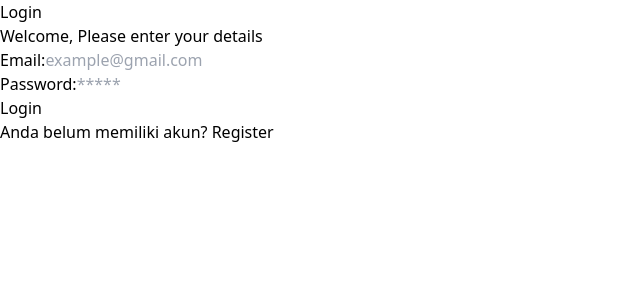
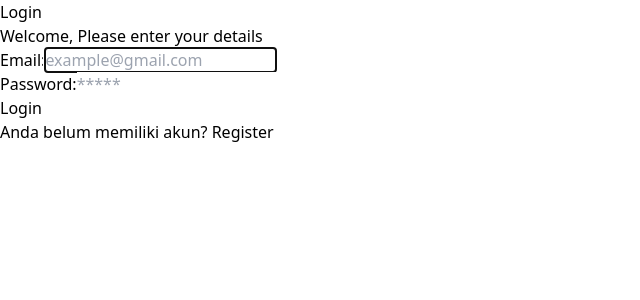
Before and after one commit to Nabilfadilah/Tutorial_React, a React (Vite) app in the folder my-react-app/: page /login in a window 1280 px wide. Shown: the top 300 px of the page, without its empty margins (0-640 px from the left). Built offline with nearby package versions, Linux system fonts and the light colour scheme.

Commit message:
15. useRef

```diff
--- a/my-react-app/src/components/elements/input/Index.jsx
+++ b/my-react-app/src/components/elements/input/Index.jsx
@@ -1,16 +1,22 @@
+import { forwardRef } from "react";
 import Input from "./Input";
 import Label from "./Label";
 
-const InputForm = (props) => {
+const InputForm = forwardRef((props, ref) => {
   // ini mengambil dari semua props di input dan label
   const { label, name, type, placeholder } = props;
 
   return (
     <div className="mb-6">
       <Label htmlFor={name}>{label}</Label>
-      <Input name={name} type={type} placeholder={placeholder}></Input>
+      <Input
+        name={name}
+        type={type}
+        placeholder={placeholder}
+        ref={ref}
+      ></Input>
     </div>
   );
-};
+});
 
 export default InputForm;
--- a/my-react-app/src/components/elements/input/Input.jsx
+++ b/my-react-app/src/components/elements/input/Input.jsx
@@ -1,4 +1,6 @@
-const Input = (props) => {
+import { forwardRef } from "react";
+
+const Input = forwardRef((props, ref) => {
   const { type, placeholder, name } = props;
 
   return (
@@ -8,8 +10,26 @@ const Input = (props) => {
       placeholder={placeholder}
       name={name}
       id={name}
+      ref={ref}
     />
   );
-};
+});
 
 export default Input;
+
+// const Input = (props) => {
+//   const { type, placeholder, name, ref } = props;
+
+//   return (
+//     <input
+//       type={type}
+//       className="text-sm border rounded w-full py-2 px-2 text-slate-700 placeholder:opacity-50"
+//       placeholder={placeholder}
+//       name={name}
+//       id={name}
+//       ref={ref}
+//     />
+//   );
+// };
+
+// export default Input;
--- a/my-react-app/src/components/fragments/FormLogin.jsx
+++ b/my-react-app/src/components/fragments/FormLogin.jsx
@@ -1,3 +1,4 @@
+import { useEffect, useRef } from "react";
 import ButtonAll from "../elements/button";
 import InputForm from "../elements/input/Index";
 
@@ -14,6 +15,14 @@ const FormLogin = () => {
     console.log("login");
   };
 
+  // useRef untuk input login
+  const emailRef = useRef(null);
+
+  // agar form login lagung diarahkan ke email
+  useEffect(() => {
+    emailRef.current.focus();
+  }, []);
+
   return (
     <form onSubmit={handleLogin}>
       {/* email */}
@@ -22,6 +31,7 @@ const FormLogin = () => {
         type="email"
         placeholder="example@gmail.com"
         name="email"
+        ref={emailRef}
       ></InputForm>
 
       {/* password */}
--- a/my-react-app/src/pages/Products.jsx
+++ b/my-react-app/src/pages/Products.jsx
@@ -1,4 +1,4 @@
-import React, { useEffect, useState } from "react";
+import React, { useEffect, useRef, useState } from "react";
 import CardProduct from "../components/fragments/CardProduct";
 import ButtonAll from "../components/elements/button";
 import Counter from "../components/fragments/Counter";
@@ -52,6 +52,27 @@ const ProductsPage = () => {
     }
   };
 
+  // useRef
+  // const cartRef = useRef([{ id: 1, qty: 1 }]);
+  const cartRef = useRef(JSON.parse(localStorage.getItem("cart")) || []);
+
+  const handleAddToCartRef = (id) => {
+    cartRef.current = [...cartRef.current, { id, qty: 1 }];
+    localStorage.setItem("cart", JSON.stringify(cartRef.current));
+  };
+
+  // total price
+  const totalPriceRef = useRef(null);
+  // console.log(totalPriceRef);
+  // memanipulasi
+  useEffect(() => {
+    if (cart.length > 0) {
+      totalPriceRef.current.style.display = "table-row";
+    } else {
+      totalPriceRef.current.style.display = "none";
+    }
+  }, [cart]);
+
   return (
     <>
       {/* sidebar */}
@@ -88,6 +109,7 @@ const ProductsPage = () => {
                 price={product.price}
                 id={product.id}
                 handleAddToCart={handleAddToCart}
+                // handleAddToCart={handleAddToCartRef}
               />
             </CardProduct>
           ))}
@@ -132,8 +154,8 @@ const ProductsPage = () => {
                 );
               })}
 
-              {/*  */}
-              <tr>
+              {/* total price */}
+              <tr ref={totalPriceRef}>
                 <td colSpan={3}>
                   <b>Total Price</b>
                 </td>
```
